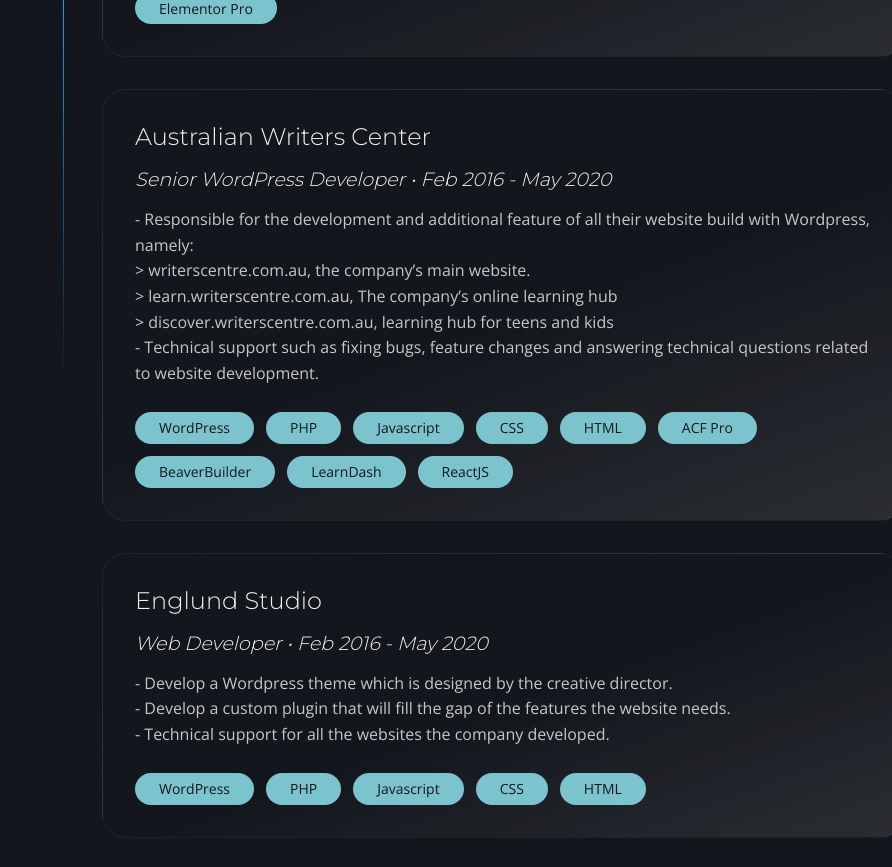
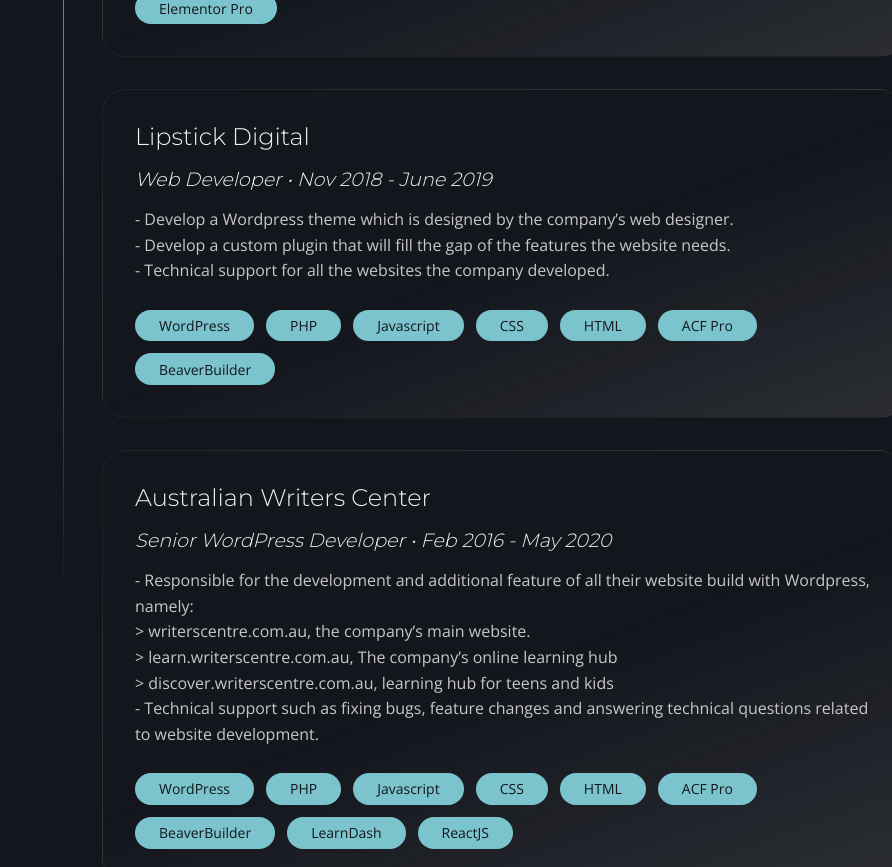
Before and after one commit to archnivs/portfolio, a SvelteKit app: page / in a window 1280 px wide. Shown: the part 1640-2507 px from the top of the page, without its empty margins (388-1280 px from the left). Built offline with nearby package versions, Linux system fonts and the light colour scheme.

Commit message:
Add Lipstick in experience

```diff
--- a/src/routes/components/content/Experiences.svelte
+++ b/src/routes/components/content/Experiences.svelte
@@ -17,6 +17,14 @@
             'position': 'Web Developer',
             'description': '- Develop a Wordpress theme which is designed by the company’s web designer.<br>- Develop a custom plugin that will fill the gap of the features the website needs.<br>- Technical support for all the websites the company developed.',
             'technology': ['WordPress', 'PHP', 'Javascript', 'CSS', 'HTML', 'ACF Pro', 'Elementor Pro'],
+        },
+        {
+            'company': 'Lipstick Digital',
+            'start_date': 'Nov 2018',
+            'end_date': 'June 2019',
+            'position': 'Web Developer',
+            'description': '- Develop a Wordpress theme which is designed by the company’s web designer.<br>- Develop a custom plugin that will fill the gap of the features the website needs.<br>- Technical support for all the websites the company developed.',
+            'technology': ['WordPress', 'PHP', 'Javascript', 'CSS', 'HTML', 'ACF Pro', 'BeaverBuilder'],
         },
         {
             'company': 'Australian Writers Center',
```
